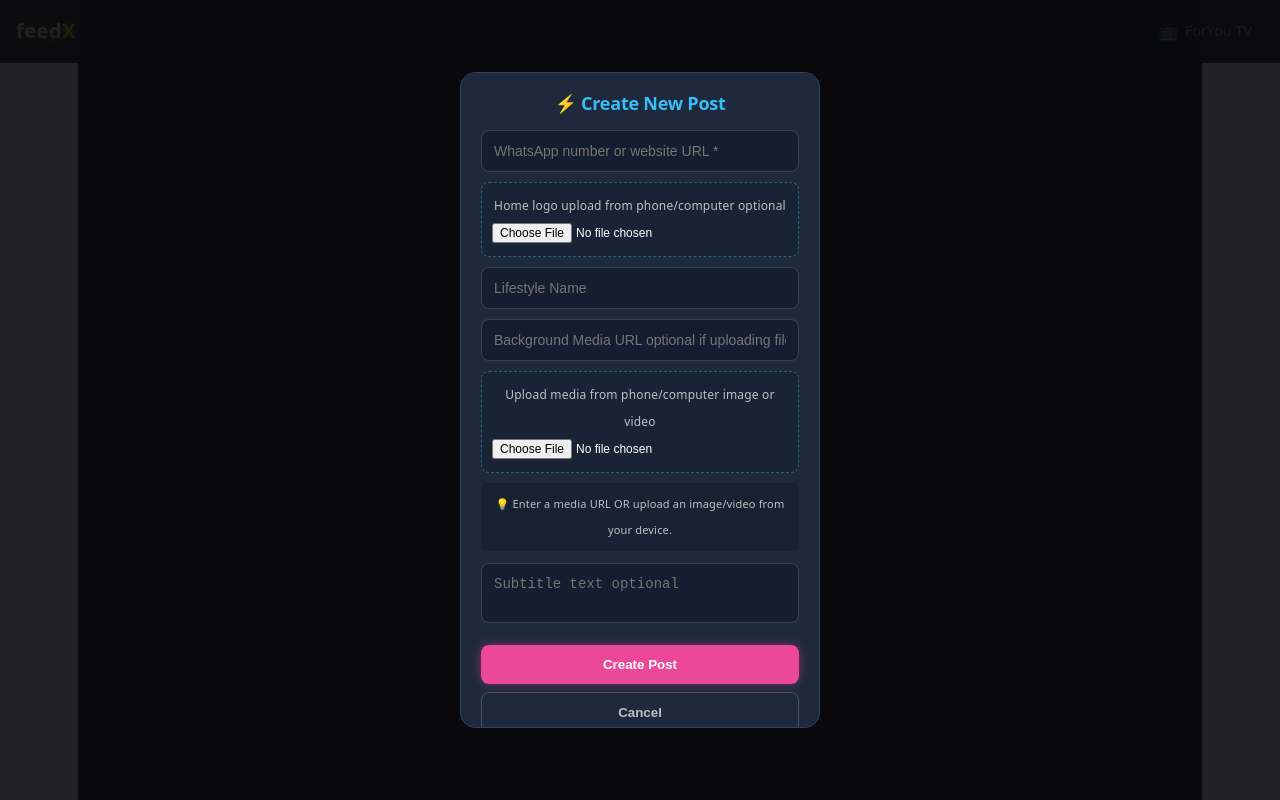
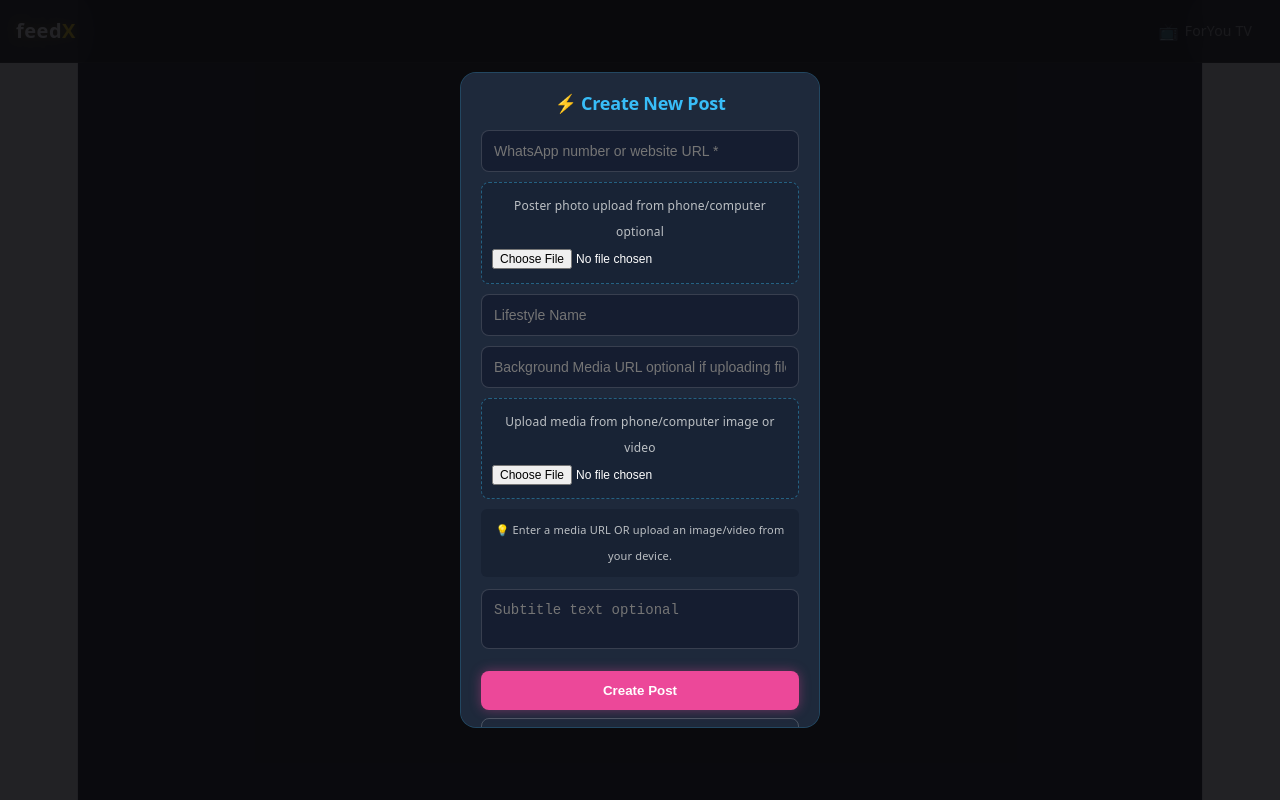
Before and after one commit to cucina656-dotcom/jambo, a React (Vite) app: page / in a window 1280 px wide. Both pictures are taken after a click on the button "⚡ Create Post". Built offline with nearby package versions, Linux system fonts and the light colour scheme; no server answers.

Commit message:
Update Home.jsx

```diff
--- a/src/pages/Home.jsx
+++ b/src/pages/Home.jsx
@@ -500,7 +500,7 @@ function EditorModal({
           style={inputStyle}
         />
         <label style={fileLabel}>
-          <span>Home logo upload from phone/computer optional</span>
+          <span>Poster photo upload from phone/computer optional</span>
           <input
             type="file"
             accept="image/*"
```
